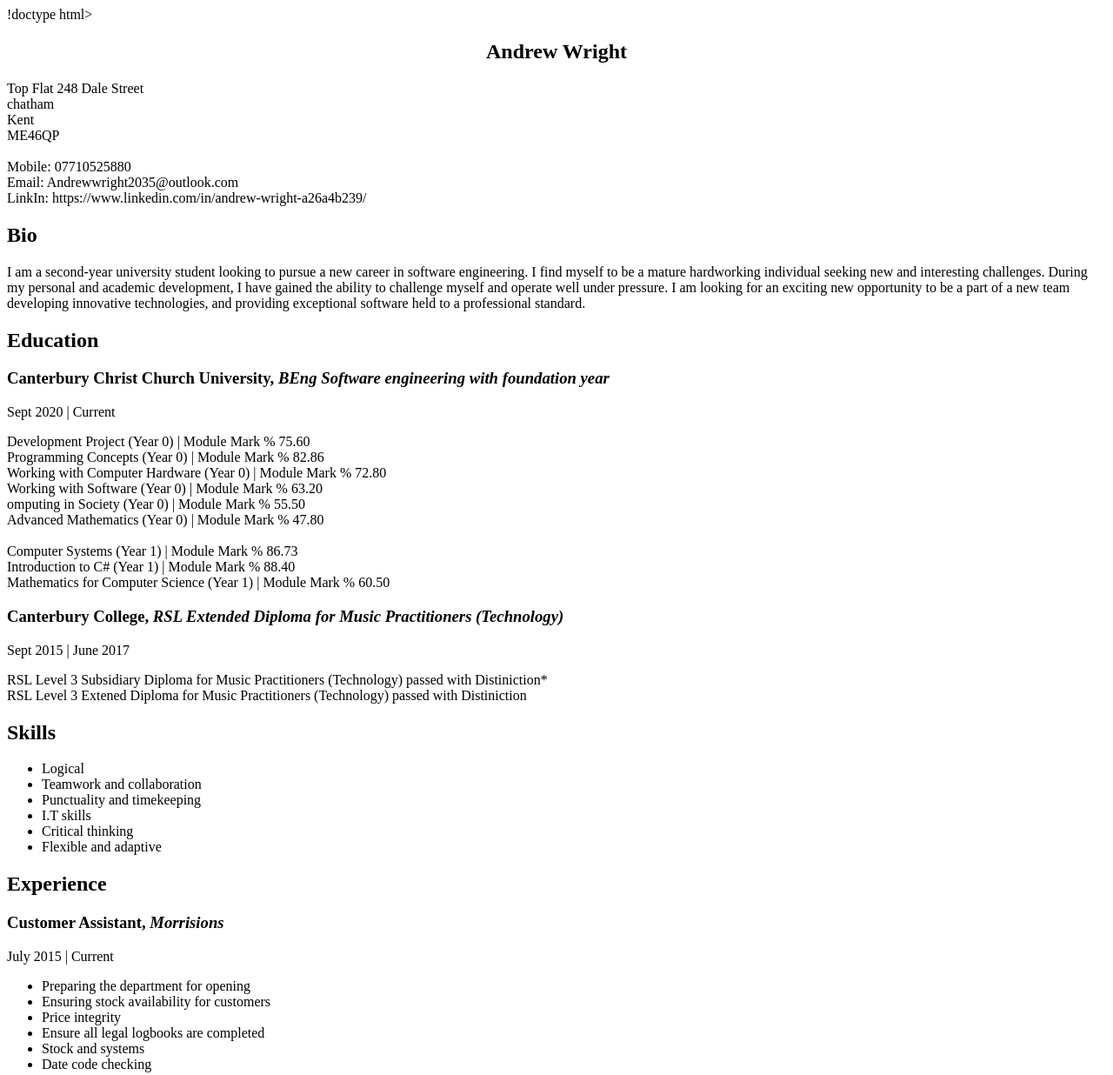
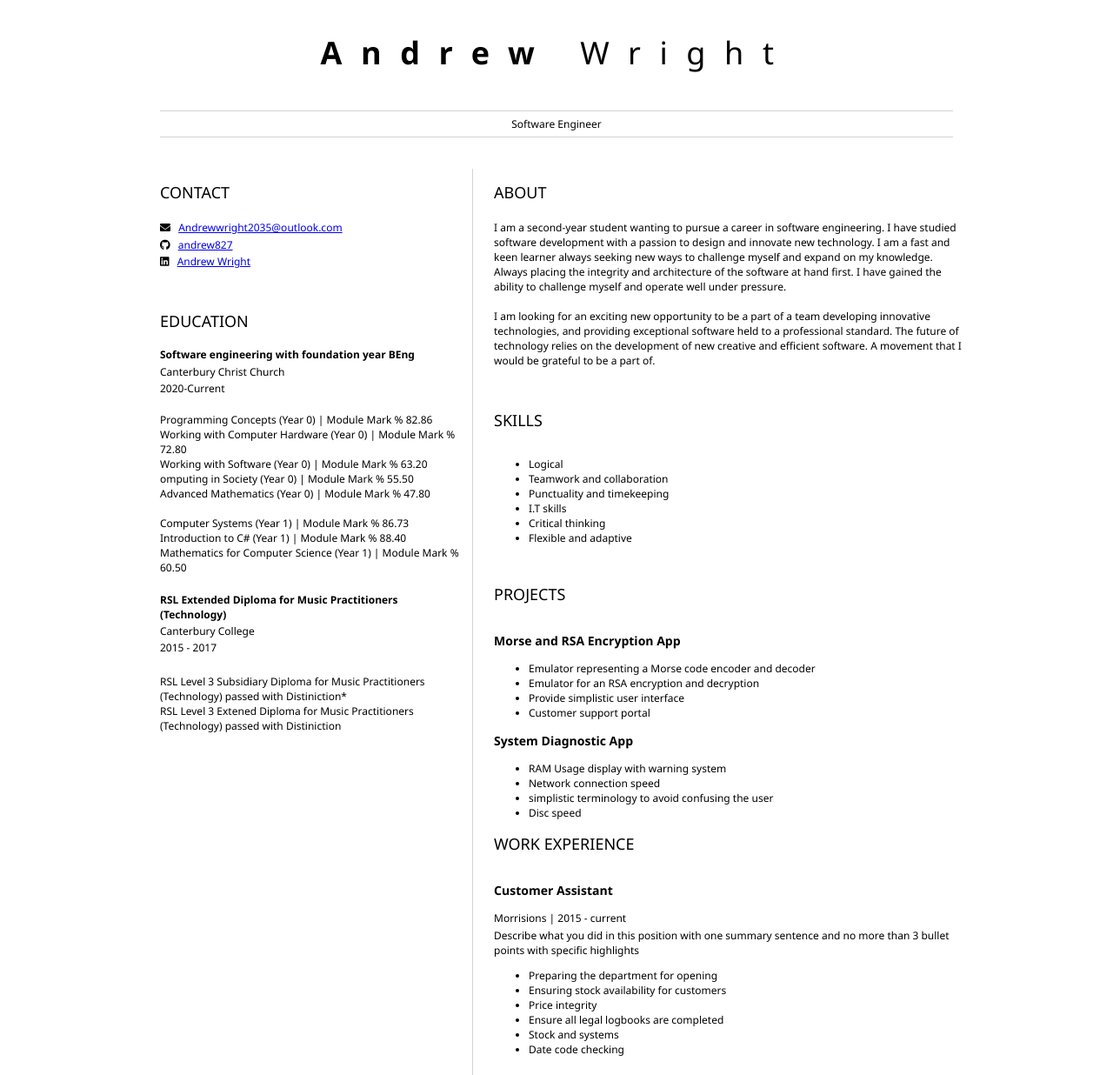
Before and after one commit to Andrew827/resume, a plain HTML site: page index.html in a window 1280 px wide. Shown: the top 1236 px of the page at 87% size. Drawn offline with Linux system fonts and the light colour scheme.

Commit message:
add resume content

```diff
--- a/index.html
+++ b/index.html
@@ -1,40 +1,49 @@
-!doctype html>
-<html lang="en">
+<html>
 	<head>
-    <meta charset="UTF-8"/>
-    <title>Andrew Wrigh CV</title>
+		<link href="style.css" rel="stylesheet">
+		<title>Andrew Wright resume</title>
+        <link rel="stylesheet" href="https://cdnjs.cloudflare.com/ajax/libs/font-awesome/5.15.4/css/all.min.css">
 	</head>
-  <body class="A4">
-    <article class="sheet padding-20mm">
-      <header>
-        <h1>Andrew Wright</h1>
-        <style>
-            h1{text-align: center;}
-        </style>
-        <P>
-            Top Flat 248 Dale Street
-            <br> chatham
-            <br> Kent
-            <br>ME46QP<br>
-            <br> Mobile: 07710525880
-            <br> Email: Andrewwright2035@outlook.com
-            <br> LinkIn: https://www.linkedin.com/in/andrew-wright-a26a4b239/
 
-        </P>
-        <section id="Bio">
-            <h2>Bio</h2>
+	<body>
+		<header id="header">
+			<!-- resume header with your name and title -->
+			<h1><b>Andrew</b> Wright</h1>
+			<hr>
+			Software Engineer
+			<hr>
+		</header>
+		<main>
+			<article id="mainLeft">
+				<section>
+					<h2>CONTACT</h2>
+					<!-- contact info including social media -->
                     <p>
-                I am a second-year university student looking to pursue a new career in software engineering. I find myself to be a mature hardworking individual seeking new and interesting challenges. During my personal and academic development, I have gained the ability to challenge myself and operate well under pressure. I am looking for an exciting new opportunity to be a part of a new team developing innovative technologies, and providing exceptional software held to a professional standard.
+                        <i class="fa fa-envelope" aria-hidden="true"></i>
+                        <a href="mailto:andrewwright2035@outlook.com">Andrewwright2035@outlook.com</a>
                     </p>
-    </header>
-      <section id="education">
-        <h2>Education</h2>
+                    <p>
+                        <i class="fab fa-github" aria-hidden="true"></i>
+                        <a href="https://github.com//andrew827">andrew827</a>
+                    </p>
+                    <p>
+                        <i class="fab fa-linkedin" aria-hidden="true"></i>
+                        <a href="https://www.linkedin.com/in/andrew-wright-a26a4b239/">Andrew Wright</a>
+                    </p>
+				</section>
+				<section>
+					<h2>EDUCATION</h2>
+					<!-- your education -->
+                    <b>Software engineering with foundation year BEng</b>
+                    <p>
+                        Canterbury Christ Church
+                    </p>
 
-        <section id="school">
-          <h3>Canterbury Christ Church University, <em class="subtitle">BEng Software engineering with foundation year</em></h3>
-          <span class="date">Sept 2020 | Current</span>
 					<p>
-            Development Project (Year 0) | Module Mark % 75.60
+                        2020-Current
+                    </p>
+					<p>
+
 		            <br>Programming Concepts (Year 0) | Module Mark % 82.86
 		            <br>Working with Computer Hardware (Year 0) | Module Mark % 72.80
 		            <br>Working with Software (Year 0) | Module Mark % 63.20
@@ -44,58 +53,86 @@
 		            <br>Computer Systems (Year 1) | Module Mark % 86.73
 		            <br>Introduction to C# (Year 1) | Module Mark % 88.40
 		            <br>Mathematics for Computer Science (Year 1) | Module Mark % 60.50
+					</p>
+
+					<br>
+
+					<b>RSL Extended Diploma for Music Practitioners (Technology)</b>
+					<p> Canterbury College</p>
+					<p>2015 - 2017</p>
+					<br>
+					<p>
+					RSL Level 3 Subsidiary Diploma for Music Practitioners (Technology) passed with Distiniction*
+	            <br> RSL Level 3 Extened Diploma for Music Practitioners (Technology) passed with Distiniction
 
 					</p>
 				</section>
+			</article>
+			<article id="mainRight">
+				<section>
+					<h2>ABOUT</h2>
+					<!-- about you -->
+					<p>I am a second-year student wanting to pursue a career in software engineering. I have studied software development with a passion to design and innovate new technology. I am a fast and keen learner always seeking new ways to challenge myself and expand on my knowledge. Always placing the integrity and architecture of the software at hand first. I have gained the ability to challenge myself and operate well under pressure. <br>
 
-        <section id="College">
-          <h3>Canterbury College, <em class="subtitle">RSL Extended Diploma for Music Practitioners (Technology) </em></h3>
-          <span class="date">Sept 2015 | June 2017</span>
-          <p>
-            RSL Level 3 Subsidiary Diploma for Music Practitioners (Technology) passed with Distiniction*
-            <br> RSL Level 3 Extened Diploma for Music Practitioners (Technology) passed with Distiniction
-          </p>
+						<br>I am looking for an exciting new opportunity to be a part of a team developing innovative technologies, and providing exceptional software held to a professional standard. The future of technology relies on the development of new creative and efficient software. A movement that I would be grateful to be a part of.
+
 				</section>
-      </section>
-
-      <section id ="Skills">
-          <h2>Skills</h2>
+				<section>
+					<h2>SKILLS</h2>
 					<p>
 						<ul>
 				             <li>Logical</li>
 			                <li>Teamwork and collaboration</li>
 			                <li>Punctuality and timekeeping</li>
 			                <li>I.T skills</li>
-                <li>Critical thinking</li>
-                <li>Flexible and adaptive</li>
+			                <li>Critical thinking</li>				                <li>Flexible and adaptive</li>
 						</ul>
 
 					</p>
-      </section>
+					<br>
+					<h2>PROJECTS</h2>
+					<H3>Morse and RSA Encryption App</H3>
+					<p>
 
+						<ul>
+							<li>Emulator representing a Morse code encoder and decoder</li>
+							<li>Emulator for an RSA encryption and decryption</li>
+							<li>Provide simplistic user interface</li>
+							<li>Customer support portal</li>
+						</ul>
 
+					</p>
+					<H3>System Diagnostic App</H3>
+					<p>
 
-      <section id="experience">
-        <h2>Experience</h2>
+						<ul>
+							<li>RAM Usage display with warning system</li>
+							<li>Network connection speed</li>
+							<li>simplistic terminology to avoid confusing the user</li>
+							<li>Disc speed</li>
+						</ul>
 
-        <section id="job1">
-          <h3>Customer Assistant, <em class="subtitle">Morrisions</em></h3>
+					</p>
 
-          <span class="date">July 2015 | Current</span>
+					<h2>WORK EXPERIENCE</h2>
+					<!-- your work experience -->
+                    <h3><b>Customer Assistant</b></h3>
                     <p>
+                            Morrisions | 2015 - current
+                    </p>
+                    <p>
+                            Describe what you did in this position with one summary sentence and no more than 3 bullet points with specific highlights
+                    </p>
                     <ul>
-              <li>	Preparing the department for opening</li>
-              <li>	Ensuring stock availability for customers </li>
-              <li>	Price integrity </li>
+						<li>  Preparing the department for opening</li>
+					    <li>  Ensuring stock availability for customers </li>
+					    <li>  Price integrity </li>
 					    <li>  Ensure all legal logbooks are completed </li>
 						<li>Stock and systems  </li>
-              <li>	Date code checking</li>
+						<li>  Date code checking</li>
                     </ul>
-          </p>
-        </section>
-
-        </section>
 				</section>
 			</article>
+		</main>
 	</body>
 </html>
--- /dev/null
+++ b/style.css
@@ -0,0 +1,52 @@
+body {
+    font-family: 'Segoe UI', Tahoma, Geneva, Verdana, sans-serif;
+    font-size: 12px;
+    max-width: 960px;
+    margin: auto;
+}
+h1 {
+    font-size: 3em;
+    letter-spacing: .6em;
+    padding-top: 1em;
+    padding-bottom: 1em;
+}
+
+h2 {
+    font-size: 1.5em;
+    padding-bottom: 1em;
+}
+main {
+    display: grid;
+    grid-template-columns: 40% 60%;
+    margin-top: 3em;
+}
+header {
+    text-align: center;
+    margin: auto 2em;
+}
+
+section {
+    margin: auto 1em 4em 2em;
+}
+
+i {
+    margin-right: .5em;
+}
+
+p {
+    margin: .2em auto
+}
+
+hr {
+    border: none;
+    background-color: lightgray;
+    height: 1px;
+}
+
+h1, h2 {
+    font-weight: 100;
+    margin-bottom: 0;
+}
+#mainLeft {
+    border-right: 1px solid lightgray;
+}
```
Lines whose indentation alone changed are shown as unchanged.
